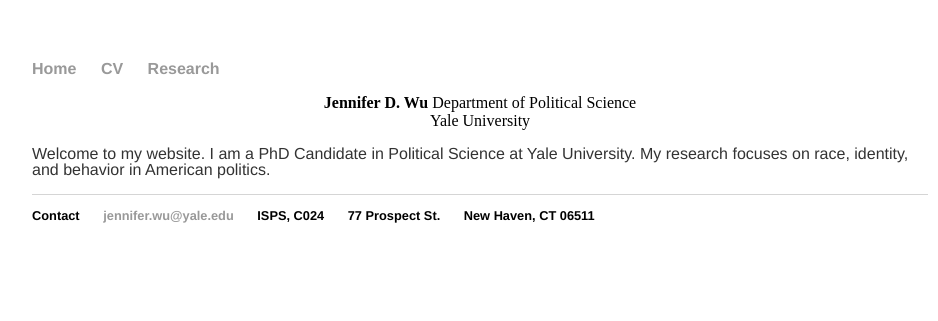
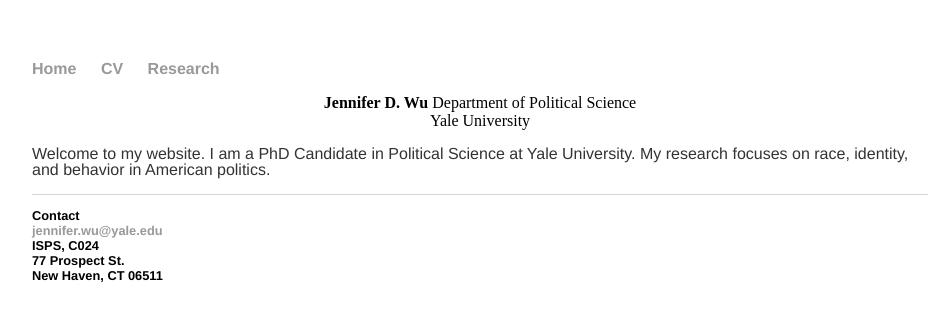
Before and after one commit to wujend/wujend.github.io, a Jekyll site: the page built from index.html, in a window 1280 px wide. Shown: the top 321 px of the page, without its empty margins (160-1098 px from the left). Built offline with Jekyll 4.4.1, drawn with Linux system fonts in a browser that asks for light colours.

```diff
--- a/_layouts/default.html
+++ b/_layouts/default.html
@@ -20,10 +20,10 @@
 			</div><!-- /.container -->
 			<footer>
 	    		<ul>
-				<li><b>Contact</b></li>
-				<li><a href="mailto:jennifer.wu@yale.edu">jennifer.wu@yale.edu</a></li>
-				<li>ISPS, C024</li>
-				<li>77 Prospect St.</li>
+				<li><b>Contact</b></li><br>
+				<li><a href="mailto:jennifer.wu@yale.edu">jennifer.wu@yale.edu</a></li><br>
+				<li>ISPS, C024</li><br>
+				<li>77 Prospect St.</li><br>
 				<li>New Haven, CT 06511</li>
 				</ul>
 			</footer>
```
